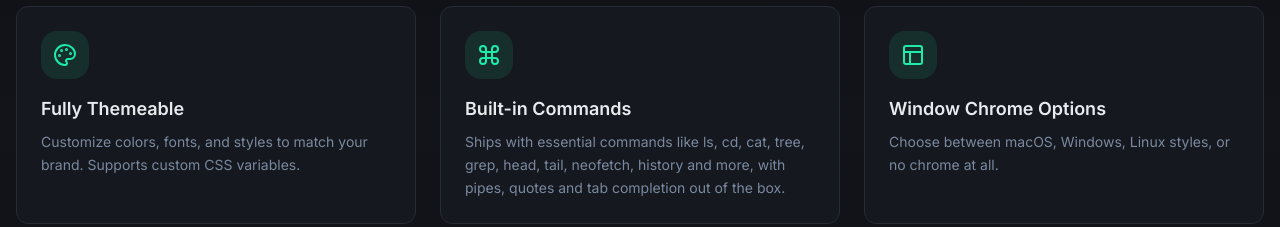
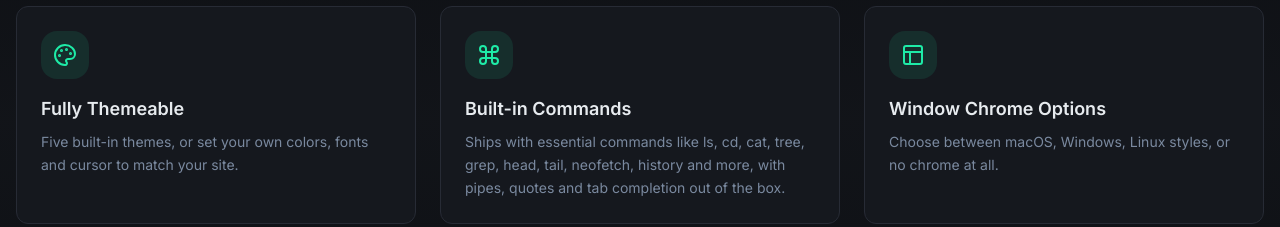
Before and after one commit to inesiscosta/one-terminal, a Next.js app in the folder website/: page / in a window 1280 px wide. Shown: the part 980-1207 px from the top of the page. Built offline with nearby package versions, Linux system fonts and the light colour scheme.

Commit message:
fix(website): drop the CSS variables claim from the features list
Theming goes through props; there are no CSS variables to set.

```diff
--- a/website/src/components/sections/Features.tsx
+++ b/website/src/components/sections/Features.tsx
@@ -4,7 +4,7 @@ const features = [
   {
     icon: <Palette className="w-6 h-6" />,
     title: 'Fully Themeable',
-    description: 'Customize colors, fonts, and styles to match your brand. Supports custom CSS variables.',
+    description: 'Five built-in themes, or set your own colors, fonts and cursor to match your site.',
   },
   {
     icon: <Command className="w-6 h-6" />,
```
